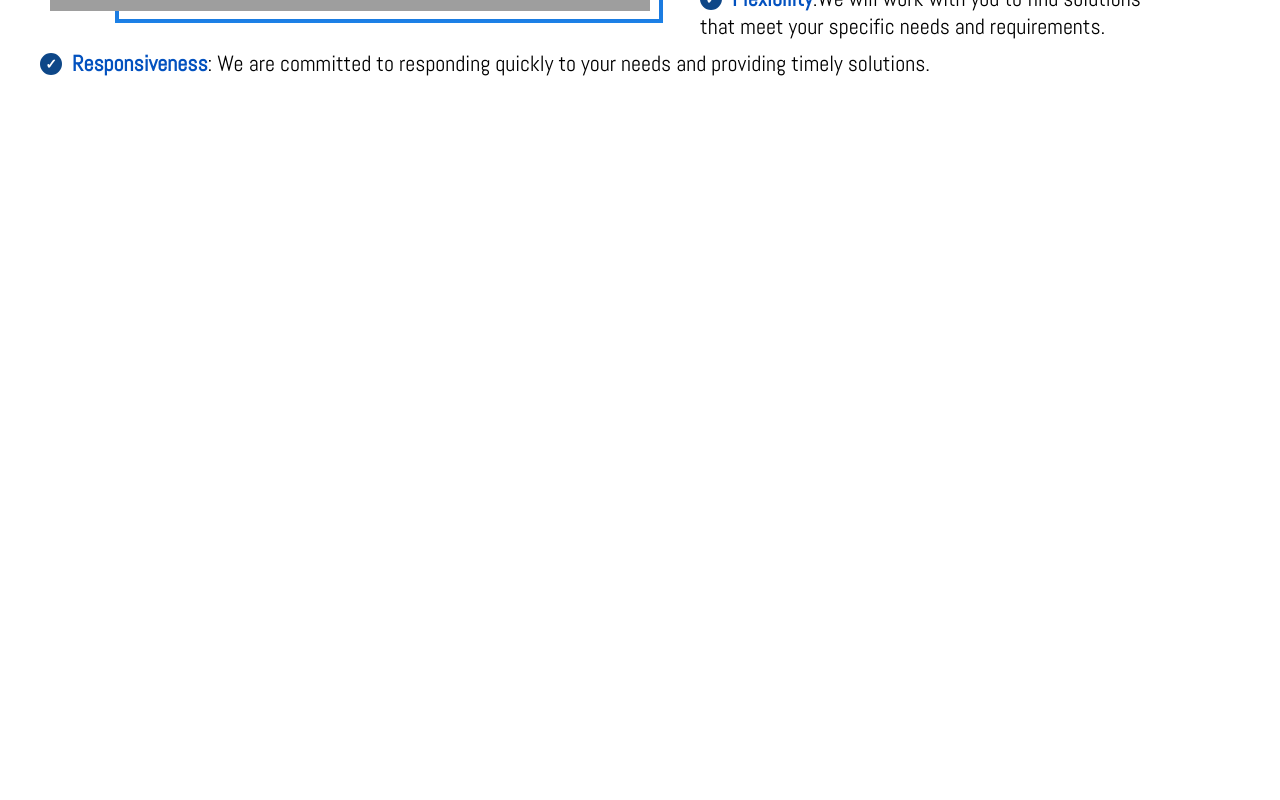
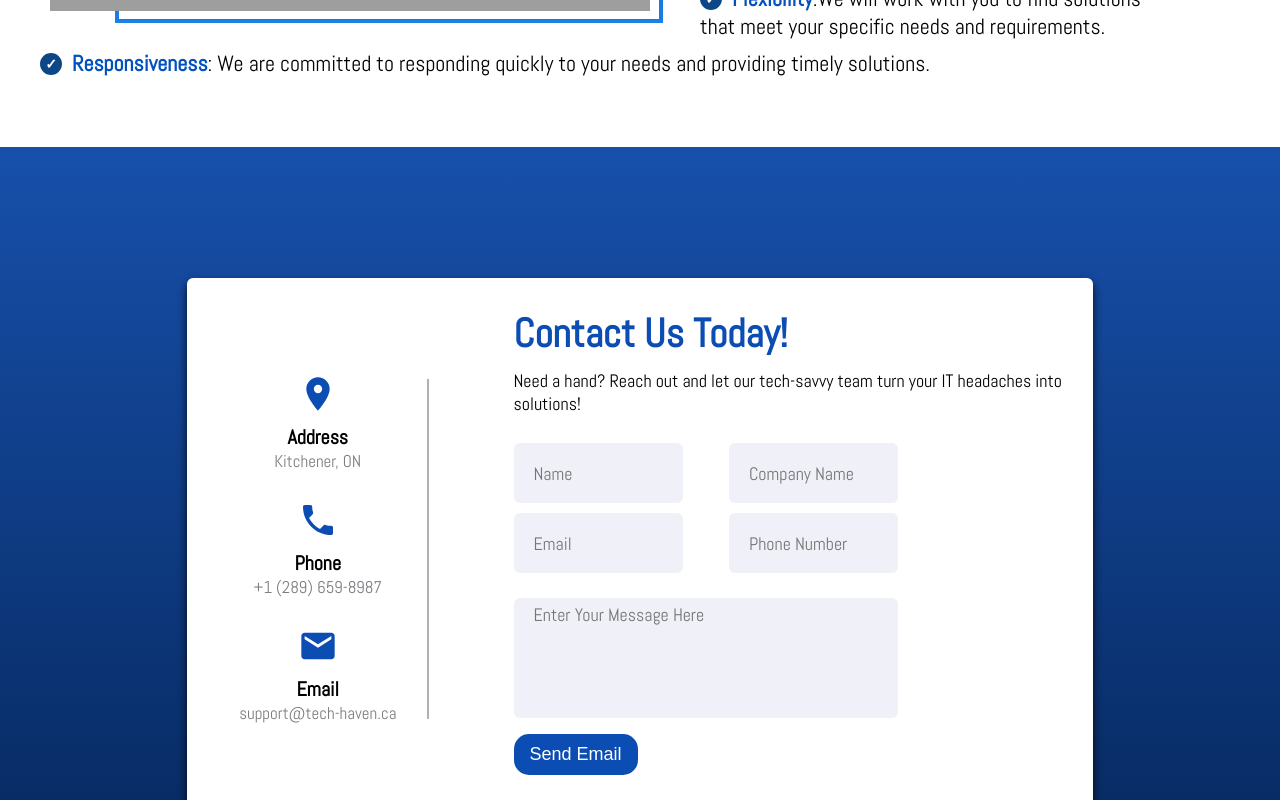
Before and after one commit to Himja17/Tech-Haven, a React (Create React App) app: page / in a window 1280 px wide. Shown: the part 2000-2800 px from the top of the page. Before the commit the page ends 2420 px from the top, so only its background shows below. Built offline with nearby package versions, Linux system fonts and the light colour scheme; grey boxes are pictures that could not be loaded.

Commit message:
contact page ready for desktop

```diff
--- a/package.json
+++ b/package.json
@@ -4,6 +4,7 @@
   "version": "0.1.0",
   "private": true,
   "dependencies": {
+    "@emailjs/browser": "^4.1.0",
     "@testing-library/jest-dom": "^5.17.0",
     "@testing-library/react": "^13.4.0",
     "@testing-library/user-event": "^13.5.0",
--- a/public/index.html
+++ b/public/index.html
@@ -24,7 +24,7 @@
       work correctly both with client-side routing and a non-root public URL.
       Learn how to configure a non-root public URL by running `npm run build`.
     -->
-    <title>React App</title>
+    <title>Tech Haven</title>
   </head>
   <body>
     <noscript>You need to enable JavaScript to run this app.</noscript>
--- a/src/App.js
+++ b/src/App.js
@@ -5,6 +5,7 @@ import Header from "./Component/Header/Header";
 import Hero from "./Component/Hero/Hero";
 import Services from "./Component/Services/Services";
 import About from "./Component/About/About";
+import ContactUs from "./Component/ContactUs/ContactUs";
 
 function App() {
   return (
@@ -19,7 +20,8 @@ function App() {
               <div id="body">
                 <Services />
               </div>
-              <About/>
+              <About />
+              <ContactUs/>
             </>
           }
         />
--- a/src/Component/About/About.scss
+++ b/src/Component/About/About.scss
@@ -4,6 +4,7 @@
   &__main {
     width: 100%;
     height: 100%;
+    margin: 70px 0 30px 0;
   }
   &__title {
     font-family: Abel;
--- /dev/null
+++ b/src/Component/ContactUs/ContactUs.jsx
@@ -0,0 +1,132 @@
+import "./ContactUs.scss";
+import { useState } from "react";
+import emailJs from "@emailjs/browser";
+import { MdLocationOn, MdEmail, MdLocalPhone } from "react-icons/md";
+
+function ContactUS() {
+  const [name, setName] = useState("");
+  const [companyName, setCompanyName] = useState("");
+  const [email, setEmail] = useState("");
+  const [phoneNumber, setPhoneNumber] = useState("");
+  const [message, setMessage] = useState("");
+
+  const handleSubmit = (e) => {
+    e.preventDefault();
+
+    const serviceID = "service_bohxf1h";
+    const templateID = "template_9tqbe63";
+    const publicKey = "-m-Z3gWmiG0t730_k";
+
+    const templateParams = {
+      from_name: name,
+      from_email: email,
+      to_name: "Tech Haven",
+      message: message,
+      companyName: companyName,
+      phoneNumber: phoneNumber,
+    };
+
+    emailJs
+      .send(serviceID, templateID, publicKey, templateParams)
+      .then((response) => {
+        console.log("Email Sent Successfully!", response);
+        setName("");
+        setEmail("");
+        setCompanyName("");
+        setPhoneNumber("");
+        setMessage("");
+      })
+      .catch((error) => {
+        console.log("Error Sending Email:", error);
+      });
+  };
+
+  return (
+    <div className="main-container">
+      <div className="container">
+        <div className="content">
+          <div className="left-side">
+            <div className="address details">
+              <MdLocationOn className="icons" />
+              <div className="topic">Address</div>
+              <div className="text-one">Kitchener, ON</div>
+            </div>
+            <div className="phone details">
+              <MdLocalPhone className="icons" />
+              <div className="topic">Phone</div>
+              <div className="text-one">+1 (289) 659-8987</div>
+            </div>
+            <div className="email details">
+              <MdEmail className="icons" />
+              <div className="topic">Email</div>
+              <div className="text-one">support@tech-haven.ca</div>
+            </div>
+          </div>
+          <div className="right-side">
+            <div className="topic-text">Contact Us Today!</div>
+                      <p className="form-para"
+                      >
+              Need a hand? Reach out and let our tech-savvy team turn your IT
+              headaches into solutions!
+            </p>
+
+            <form action="">
+              <div className="form-main">
+                <div className="input-box sub-left">
+                  <div className="input-box">
+                    <input
+                      type="text"
+                      placeholder="Name"
+                      value={name}
+                      onChange={(e) => setName(e.target.value)}
+                    />
+                  </div>
+
+                  <div className="input-box">
+                    <input
+                      type="email"
+                      placeholder="Email"
+                      value={email}
+                      onChange={(e) => setEmail(e.target.value)}
+                    />
+                  </div>
+                </div>
+                <div className="input-box sub-right">
+                  <div className="input-box">
+                    <input
+                      type="text"
+                      placeholder="Company Name"
+                      value={companyName}
+                      onChange={(e) => setCompanyName(e.target.value)}
+                    />
+                  </div>
+                  <div className="input-box">
+                    <input
+                      type="tel"
+                      placeholder="Phone Number"
+                      value={phoneNumber}
+                      onChange={(e) => setPhoneNumber(e.target.value)}
+                    />
+                  </div>
+                </div>
+              </div>
+              <div className="input-box message-box">
+                <textarea
+                  value={message}
+                  placeholder="Enter Your Message Here"
+                  onChange={(e) => setMessage(e.target.value)}
+
+                ></textarea>
+              </div>
+              <div className="button">
+                <input type="button" value="Send Email" />
+              </div>
+            </form>
+          </div>
+        </div>
+      </div>
+    </div>
+  );
+}
+
+export default ContactUS;
--- /dev/null
+++ b/src/Component/ContactUs/ContactUs.scss
@@ -0,0 +1,139 @@
+@import "../../styles/partials/typography";
+
+.main-container {
+  margin: 70px 0 30px 0;
+  padding: 0;
+  box-sizing: border-box;
+  font-family: Abel;
+  min-height: 100vh;
+  width: 100%;
+  background-color: #2f399e;
+  background-image: linear-gradient(to bottom, #1750ab, #052456);
+  display: flex;
+  align-items: center;
+  justify-content: center;
+}
+.container {
+  width: 70%;
+  //   height: 60vh;
+  background: #fff;
+  border-radius: 6px;
+  padding: 30px 5px 40px 5px;
+  box-shadow: 0 5px 10px rgba(0, 0, 0, 0.8);
+}
+
+.container .content {
+  display: flex;
+  align-items: center;
+  justify-content: space-between;
+}
+.container .content .left-side {
+  width: 25%;
+  height: 100%;
+  display: flex;
+  flex-direction: column;
+  align-items: center;
+  justify-content: center;
+  margin-top: 15px;
+  position: relative;
+}
+
+.left-side{
+    margin-left: 30px;
+}
+
+.content .left-side::before {
+  content: " ";
+  position: absolute;
+  height: 90%;
+  width: 2px;
+  right: -15px;
+  top: 50%;
+  transform: translateY(-50%);
+  background: #afafb6;
+}
+.content .left-side .details {
+  margin: 14px;
+  text-align: center;
+}
+.content .left-side .details .icons {
+  font-size: 40px;
+  color: #0c4db4;
+  margin-bottom: 5px;
+}
+
+.content .left-side .details .topic {
+  font-size: 20px;
+  font-weight: 600;
+}
+.content .left-side .details .text-one {
+  font-size: 17px;
+  color: #7d7d82;
+}
+
+.container .content .right-side {
+  width: 75%;
+  margin-left: 100px;
+}
+.form-para {
+  font-size: 18px;
+  margin-top: 10px;
+}
+
+.content .right-side .topic-text {
+  font-size: 40px;
+  font-weight: 600;
+  color: #0c4db4;
+}
+.right-side .input-box {
+  height: 50px;
+  width: 60%;
+  margin: 5px 0 20px 0;
+
+}
+.right-side .input-box textarea,
+.right-side .input-box input {
+  height: 100%;
+  width: 100%;
+  border: none;
+  font-size: 18px;
+  font-weight: 500;
+  padding: 5px 20px;
+  background-color: #f0f1f8;
+  border-radius: 6px;
+  resize: none;
+  font-family: Abel;
+}
+
+.form-main {
+  display: flex;
+  width: 75%;
+
+}
+form {
+  display: flex;
+  flex-direction: column;
+}
+
+.right-side .message-box {
+  min-height: 110px;
+  margin-top: 90px;
+}
+.right-side .button {
+  margin-top: 6px;
+  display: inline-block;
+}
+.right-side .button input[type="button"] {
+  color: #fff;
+  font-size: 18px;
+  outline: none;
+  border: none;
+  padding: 10px 16px;
+  border-radius: 15px;
+  background: #0c4db4;
+  cursor: pointer;
+  transition: all 0.1s ease;
+}
+.button input[type="button"]:hover {
+  background: #327aee;
+}
--- a/src/Component/Hero/Hero.scss
+++ b/src/Component/Hero/Hero.scss
@@ -54,6 +54,6 @@
 }
 
 .hero__bttn:hover {
-  background-color: rgb(22, 113, 216);
+  background-color: #327aee;
   cursor: pointer;
 }
--- a/src/styles/partials/_mixins.scss
+++ b/src/styles/partials/_mixins.scss
@@ -3,17 +3,17 @@
 @mixin hero-bttn {
   position: absolute;
   top: 90%;
-  left: 10%;
+  left: 9%;
   transform: translate(-50%, -50%);
-  background-color: #3493fa;
+  background-color: #0c4db4;
   color: white;
   font-family: Abel;
   font-size: 20px;
-  padding: 12px 24px;
+  padding: 12px 20px;
   border: none;
   cursor: pointer;
   border-radius: 15px;
   text-align: center;
   z-index: 2;
-
+ transition: all 0.1s ease;
 }
```
Also changed, not shown: 1 other file (tests, documents, lock files or other folders).
